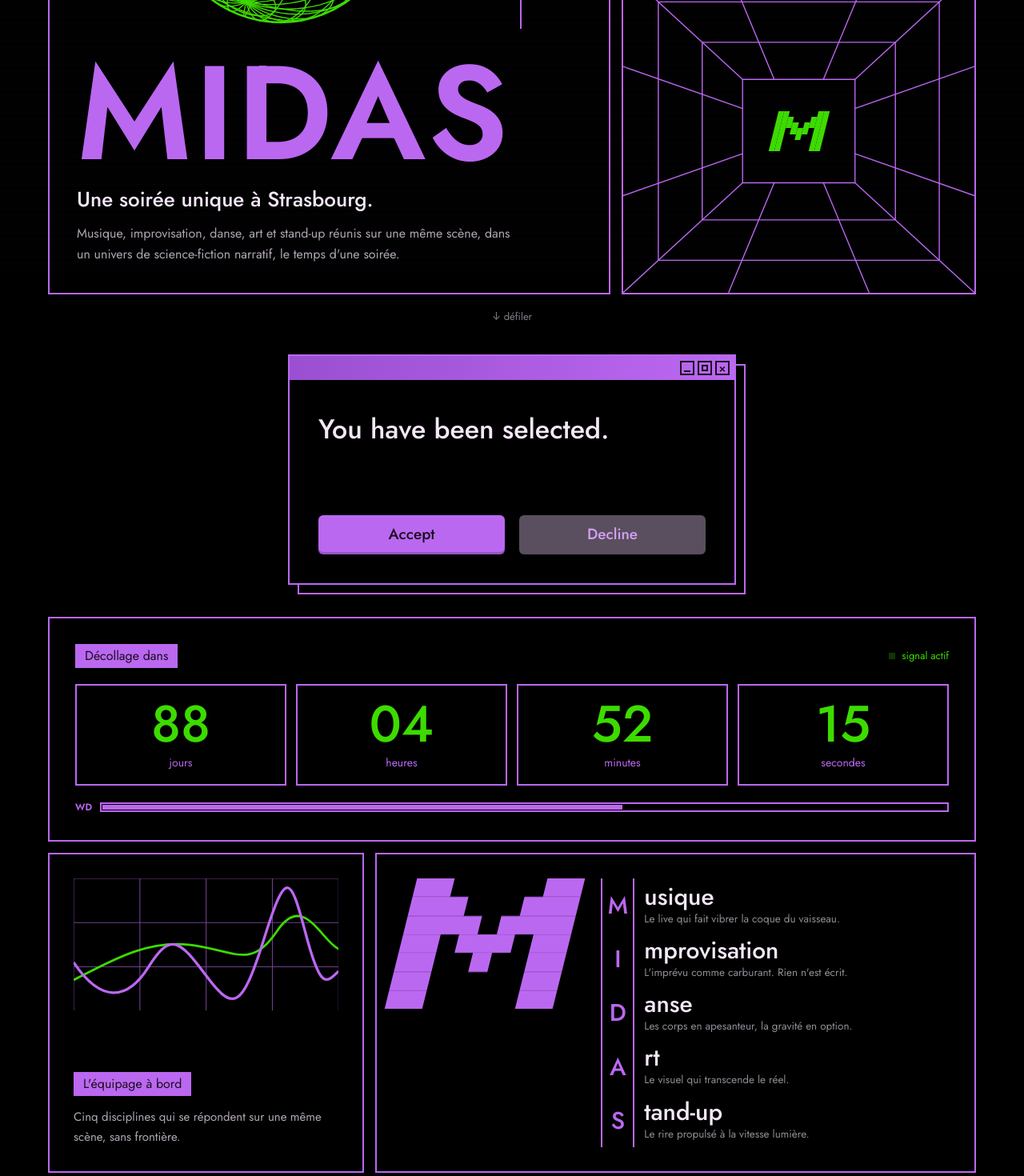
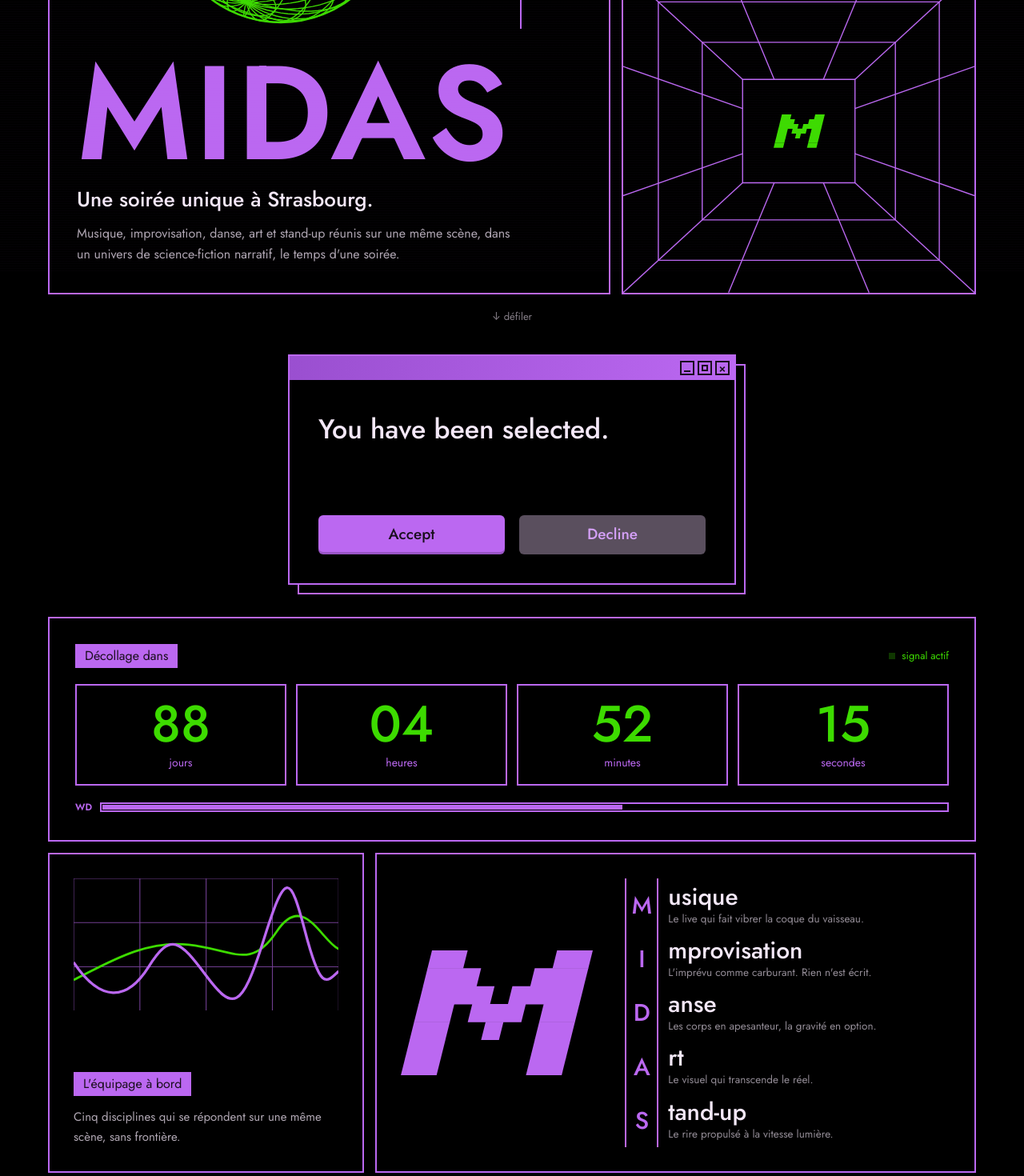
Before and after one commit to TheoMas/midas, a Next.js app: page / in a window 1280 px wide. Shown: the part 460-1930 px from the top of the page at 80% size. Built offline with nearby package versions, Linux system fonts and the light colour scheme.

Commit message:
Logo M en SVG (sans joints ni débordement), centré face à l'acronyme
Co-Authored-By: Claude Opus 5.5 <noreply@anthropic.com>

```diff
--- a/app/components/ui.tsx
+++ b/app/components/ui.tsx
@@ -72,17 +72,19 @@ const M_BITMAP = [
   '##.....##',
   '##.....##',
 ]
-const M_CELLS = M_BITMAP.join('').split('').map((ch) => ch === '#')
+// Une ligne de cellules contiguës = un seul <rect> (pas de joints entre cellules).
+const M_RUNS = M_BITMAP.flatMap((row, y) =>
+  [...row.matchAll(/#+/g)].map((m) => ({ x: m.index ?? 0, y, w: m[0].length })),
+)
+const M_SKEW = Math.tan((14 * Math.PI) / 180) * M_BITMAP.length
 
-/** Logo « M » pixelisé, incliné. */
+/** Logo « M » pixelisé, incliné. L'inclinaison est incluse dans la viewBox : le logo reste dans sa boîte. */
 export function MidasMark({ width, color = PINK, style }: { width: number | string; color?: string; style?: CSSProperties }) {
   return (
-    <div aria-hidden style={{ width, display: 'grid', gridTemplateColumns: 'repeat(9,1fr)', transform: 'skewX(-14deg)', ...style }}>
-      {M_CELLS.map((on, i) => (
-        <div key={i} style={{ aspectRatio: '1' }}>
-          {on && <div style={{ width: '100%', height: '100%', background: color }} />}
-        </div>
-      ))}
-    </div>
+    <svg aria-hidden viewBox={`0 0 ${9 + M_SKEW} ${M_BITMAP.length}`} style={{ width, height: 'auto', display: 'block', ...style }}>
+      <g transform={`translate(${M_SKEW} 0) skewX(-14)`} fill={color}>
+        {M_RUNS.map((r) => <rect key={`${r.x}-${r.y}`} x={r.x} y={r.y} width={r.w} height={1.02} />)}
+      </g>
+    </svg>
   )
 }
--- a/app/sections/Accueil.tsx
+++ b/app/sections/Accueil.tsx
@@ -139,8 +139,8 @@ export default function Accueil({ onNavigate }: Props) {
           </div>
         </Reveal>
 
-        <Reveal style={{ ...box, flex: '2 1 560px', minWidth: 0, padding: 'clamp(20px,3vw,30px)', display: 'flex', flexWrap: 'wrap', gap: 'clamp(20px,4vw,40px)', alignItems: 'flex-start' }}>
-          <MidasMark width={210} style={{ flex: '0 1 210px', maxWidth: '100%' }} />
+        <Reveal style={{ ...box, flex: '2 1 560px', minWidth: 0, padding: 'clamp(20px,3vw,30px)', display: 'flex', flexWrap: 'wrap', gap: 'clamp(20px,4vw,40px)', alignItems: 'center', justifyContent: 'center' }}>
+          <MidasMark width={240} style={{ flex: '0 1 240px', maxWidth: '100%' }} />
           <div style={{ flex: '1 1 280px', display: 'flex', flexDirection: 'column' }}>
             {disciplines.map((d) => (
               <div key={d.l} style={{ display: 'flex', alignItems: 'stretch', gap: 12 }}>
```
